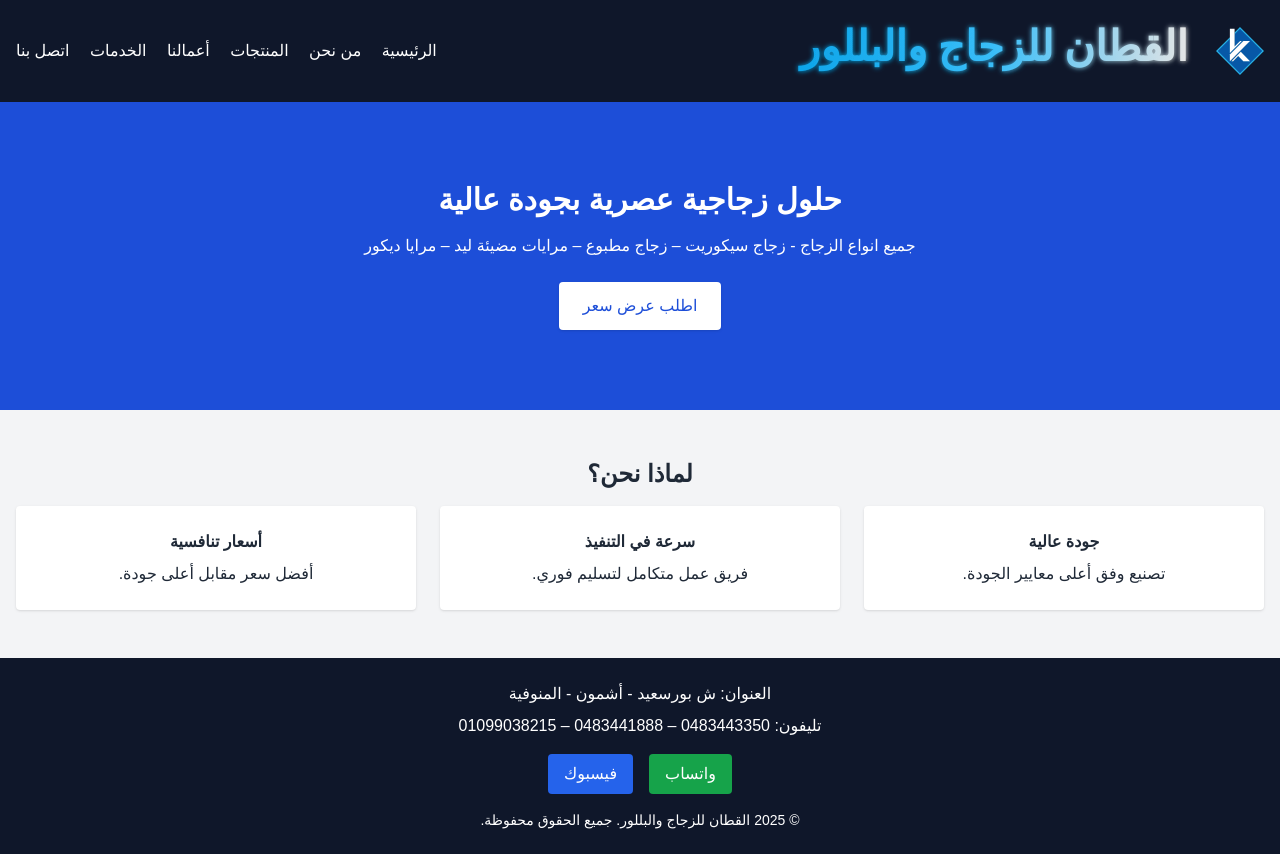
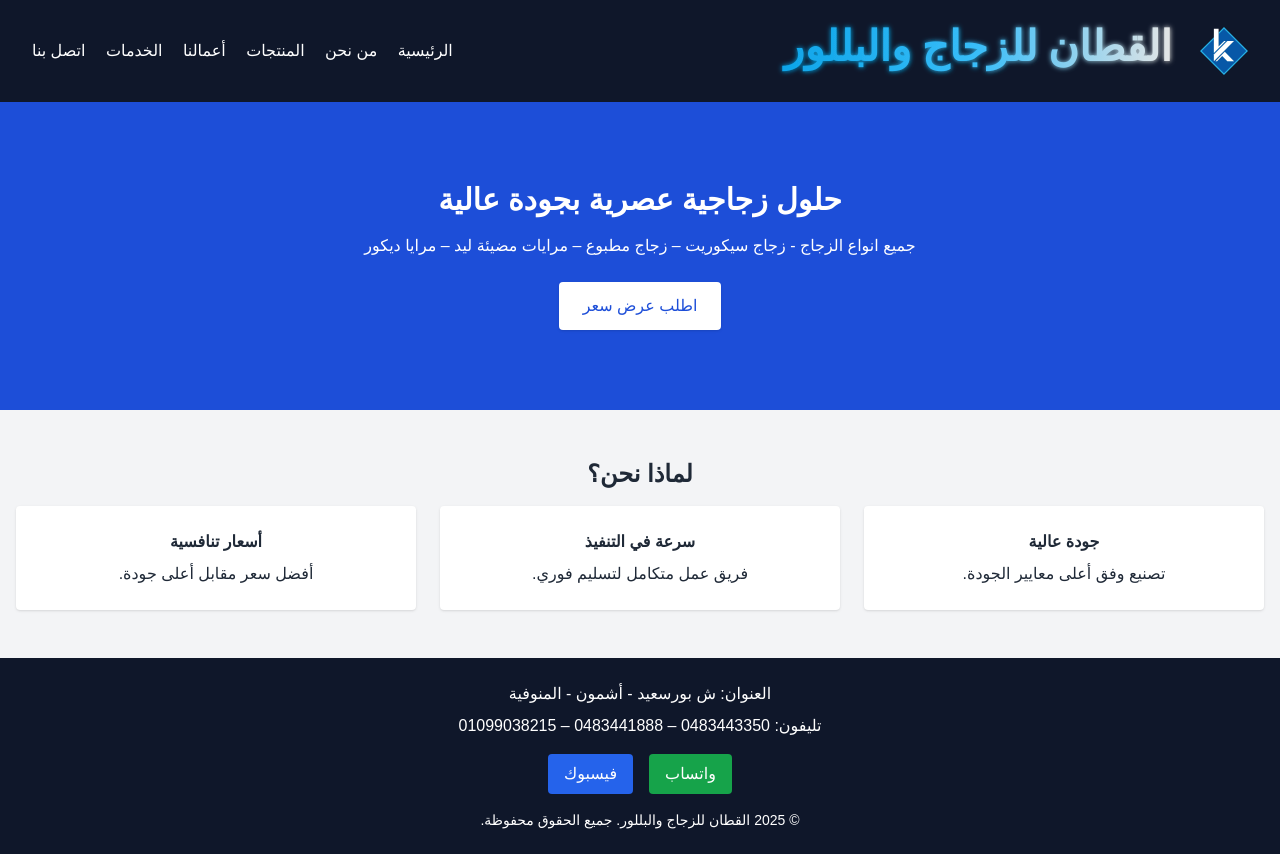
Before and after one commit to waleed19791/kattan, a plain HTML site: page index.html in a window 1280 px wide. Drawn offline with nearby package versions, Linux system fonts and the light colour scheme; a web font is replaced by a local one.

Commit message:
Update index.html

```diff
--- a/index.html
+++ b/index.html
@@ -14,7 +14,7 @@
 
   <!-- الهيدر -->
   <header class="bg-slate-900 text-white">
-  <div class="container mx-auto flex items-center justify-between px-4 py-4">
+  <div class="container mx-auto flex items-center justify-between px-8 py-4">
     <!-- اللوجو + النص -->
     <a href="index.html" class="flex items-center gap-3">
       <img src="img/logo.svg" alt="Kattan Glass" class="h-12">
@@ -63,4 +63,5 @@
     </div>
   </footer>
 </body>
+
 </html>
```
